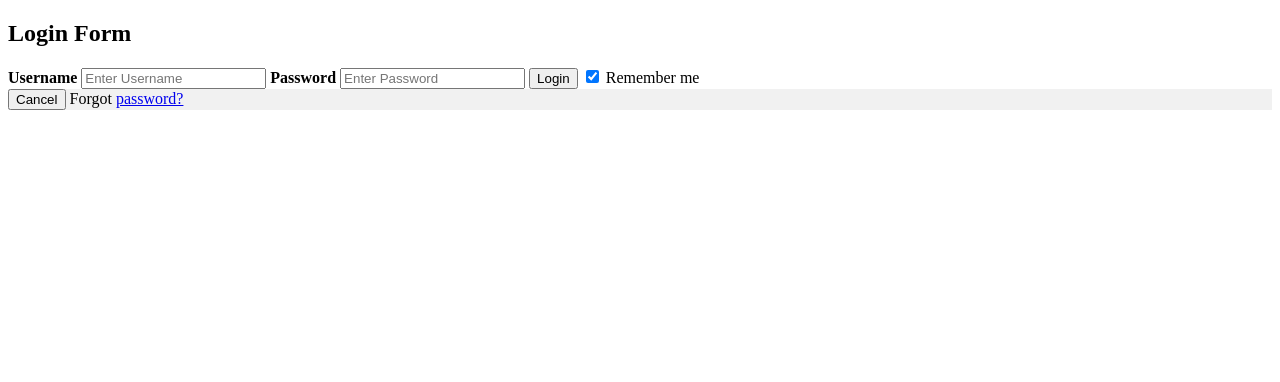
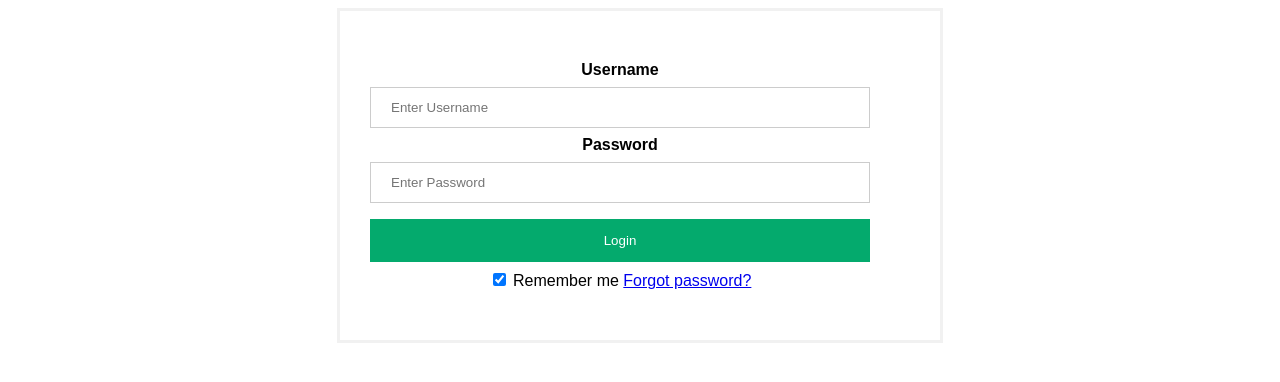
Before and after one commit to suriya1201/SWAPproject, a PHP site: page /SWAPproject/Loginpage.php in a window 1280 px wide. Shown: the top 382 px of the page. Run offline with PHP 8.4, Linux system fonts and the light colour scheme.

Commit message:
Update Loginpage.php

```diff
--- a/Loginpage.php
+++ b/Loginpage.php
@@ -1,29 +1,71 @@
 <!DOCTYPE html>
 <head>
+
+<style>
+body {
+  display: block;
+  text-align: center;
+  font-family: Arial, Helvetica, sans-serif;}
+form {
+  display: inline-block;
+  border: 3px solid #f1f1f1;
+  width: 600px;
+}
+
+input[type=text], input[type=password] {
+  width: 100%;
+  padding: 12px 20px;
+  margin: 8px 0;
+  display: inline-block;
+  border: 1px solid #ccc;
+  box-sizing: border-box;
+}
+
+button {
+  background-color: #04AA6D;
+  color: white;
+  padding: 14px 20px;
+  margin: 8px 0;
+  border: none;
+  cursor: pointer;
+  width: 100%;
+}
+
+button:hover {
+  opacity: 0.8;
+}
+
+.container {
+  padding-top: 50px;
+  padding-right: 30px;
+  padding-bottom: 50px;
+  padding-left: 30px;
+  width: 500px;
+}
+
+span.psw {
+  float: right;
+  padding-top: 16px;
+}
+</style>
 </head>
 <body>
 
-<h2>Login Form</h2>
-
-<form action="/action_page.php" method="post">
-
+<form action="/Loginpage.php" method="post">
 
   <div class="container">
-    <label for="uname"><b>Username</b></label>
+    <label for="username"><b>Username</b></label>
     <input type="text" placeholder="Enter Username" name="username" required>
 
-    <label for="psw"><b>Password</b></label>
+    <label for="password"><b>Password</b></label>
     <input type="password" placeholder="Enter Password" name="password" required>
 
     <button type="submit">Login</button>
     <label>
       <input type="checkbox" checked="checked" name="remember"> Remember me
     </label>
-  </div>
 
-  <div class="container" style="background-color:#f1f1f1">
-    <button type="button" class="cancelbtn">Cancel</button>
-    <span class="psw">Forgot <a href="#">password?</a></span>
+    <a href="#">Forgot password?</a>
   </div>
 </form>
 
```
